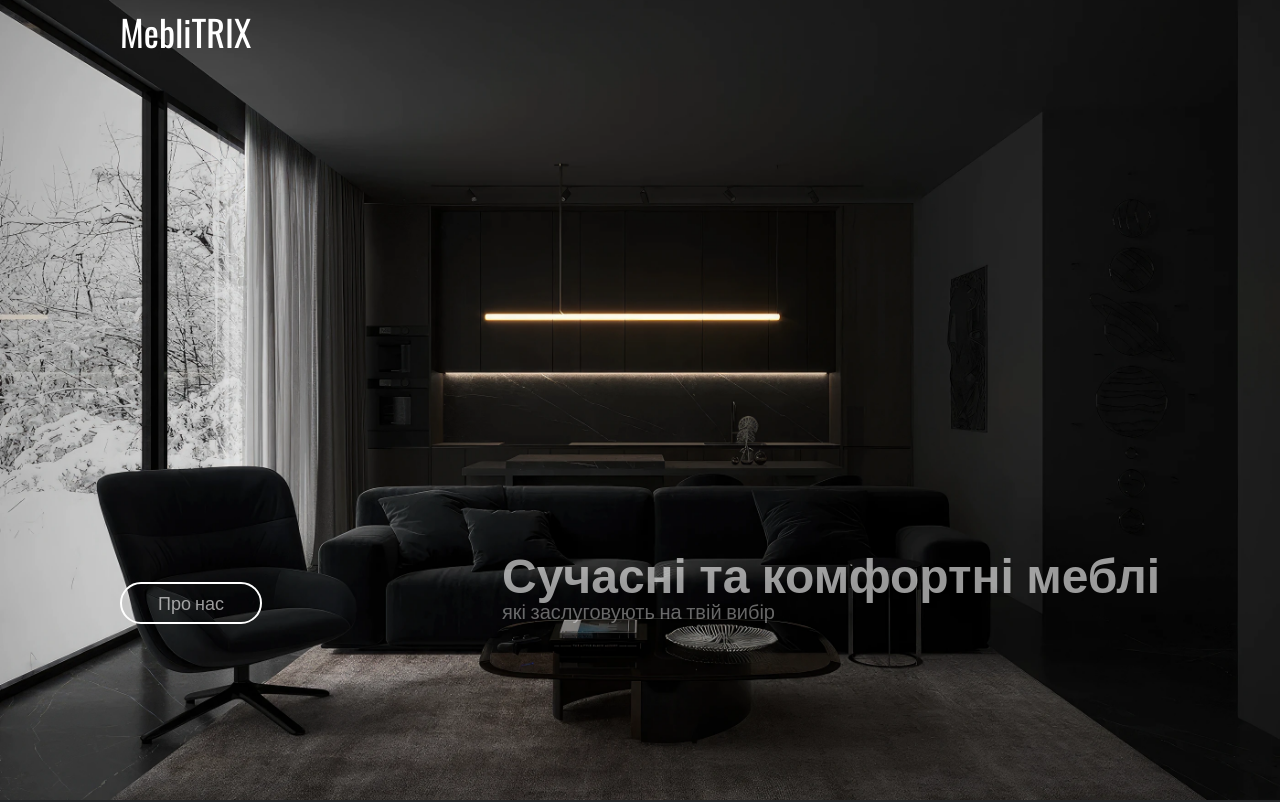
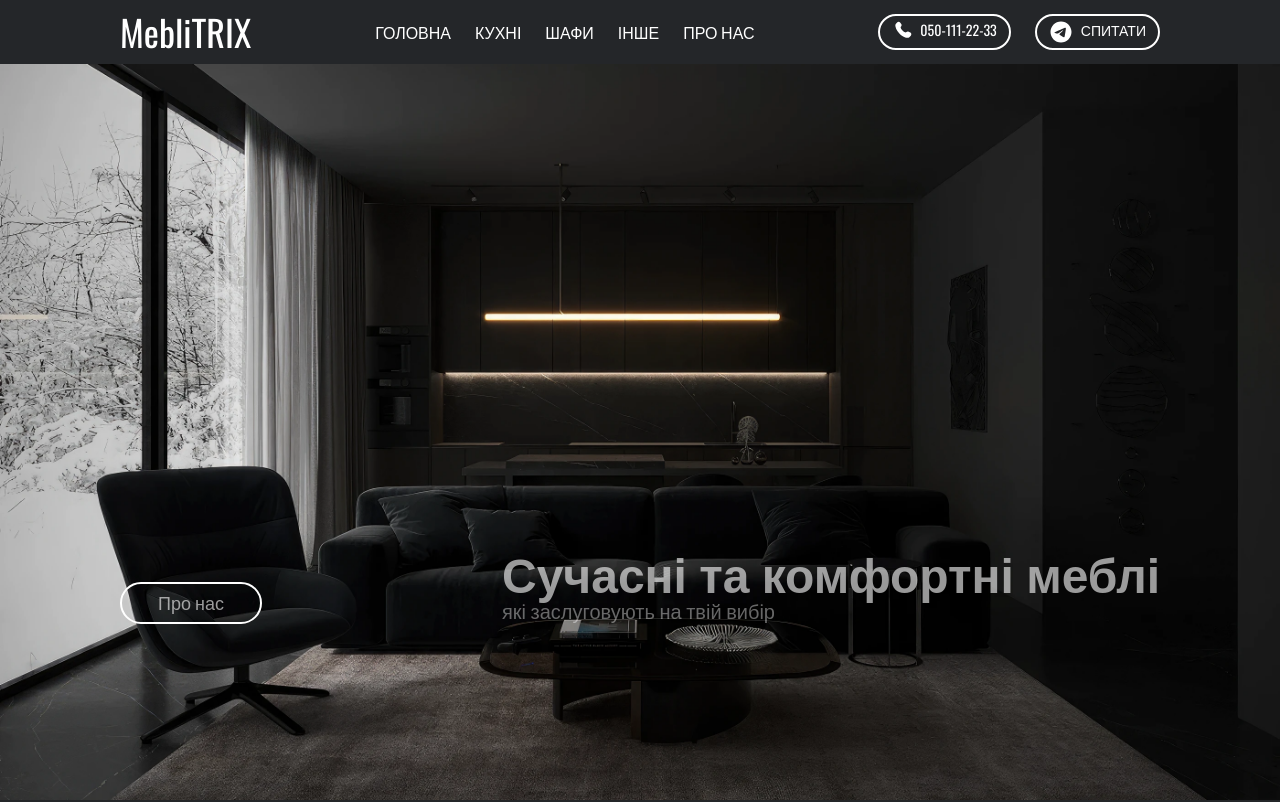
Before and after one commit to SerhiiRud/meblitrix, a Next.js app: page / in a window 1280 px wide. Shown: the top 802 px of the page. Built offline with nearby package versions, Linux system fonts and the light colour scheme.

Commit message:
header fix

```diff
--- a/src/components/Header.tsx
+++ b/src/components/Header.tsx
@@ -23,7 +23,7 @@ const Header = () => {
   };
 
   return (
-    <header className="w-full items-center absolute bg-mainBcg">
+    <header className="w-full items-center absolute z-10 bg-mainBcg">
       {showMenu && <Modal onClick={closeMenu} />}
       <div className="container w-full mx-auto">
         <div className="flex justify-between items-center w-full py-3">
--- a/src/components/Modal.tsx
+++ b/src/components/Modal.tsx
@@ -8,7 +8,7 @@ type ModalProps = {
 
 export const Modal: React.FC<ModalProps> = ({ onClick }) => {
   return (
-    <div className="overflow-hidden overscroll-none fixed left-0 top-0 h-full w-full z-10 backdrop-blur-xl">
+    <div className="overflow-hidden overscroll-none fixed left-0 top-0 h-full w-full backdrop-blur-xl">
       <div className="overscroll-none flex flex-col z-10 h-full max-w-[300px] mx-auto px-6 py-5 ">
         <nav className="">
           <ul className="pt-[62px] flex flex-col gap-6 items-center">
```
